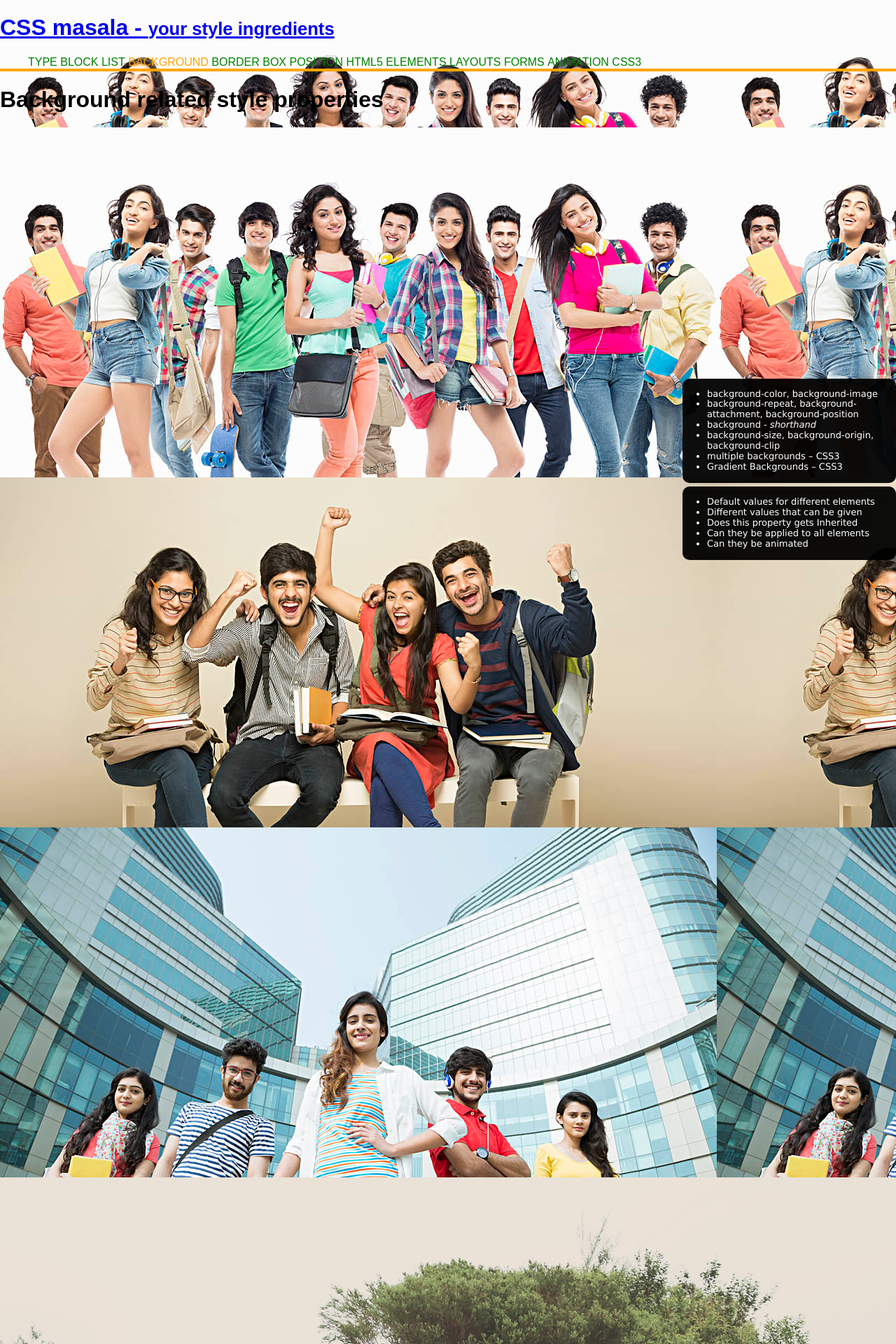
After one commit to kingkris/b14-gang, a PHP site: page /04-background.html in a window 1280 px wide. The commit adds this page. Shown: the top 1920 px of the page at 70% size. Run offline with PHP 8.4, Linux system fonts and the light colour scheme.

Commit message:
css properties for background

```diff
--- /dev/null
+++ b/02-css/04-background.html
@@ -0,0 +1,107 @@
+<!DOCTYPE html>
+<html lang="en">
+<head>
+	<meta charset="utf-8">
+	<meta http-equiv="X-UA-Compatible" content="IE=edge">
+	<title>Background related CSS properties</title>
+	<link rel="stylesheet" href="css/normalize.css">
+	<link rel="stylesheet" href="css/main.css">
+	<link rel="stylesheet" href="css/04-background.css">
+	<link rel="shortcut icon" href="favicon.ico">
+</head>
+<body>
+<header class="site-header">
+	<h1>
+		<a href="#">
+			CSS masala -
+			<small>your style ingredients</small>
+		</a>
+	</h1>
+	<nav>
+		<ul class="menu">
+			<li><a href="01-type.html">Type</a></li>
+			<li><a href="02-block.html">Block</a></li>
+			<li><a href="03-list.html">List</a></li>
+			<li class="active"><a href="04-background.html">Background</a></li>
+			<li><a href="05-border.html">Border</a></li>
+			<li><a href="06-box.html">Box</a></li>
+			<li><a href="07-position.html">Position</a></li>
+			<li><a href="08-html5-elements.html">html5 elements</a></li>
+			<li><a href="09-layouts.html">Layouts</a></li>
+			<li><a href="10-forms.html">Forms</a></li>
+			<li><a href="11-animation.html">Animation</a></li>
+			<li class="has-submenu"><a href="#">CSS3</a>
+					<ul class="submenu">
+						<li><a href="12-1-css3-properties.html">CSS3 Properties</a></li>
+						<li><a href="12-2-grids.html">Grids</a></li>
+						<li><a href="12-3-flex.html">Flex</a></li>
+					</ul>
+			</li>
+		</ul>
+	</nav>
+</header><!-- /.site-header -->
+<div class="container">
+	<h1 class="page-title">Background related style properties</h1>
+</div><!-- /.container -->
+
+<div class="wrap">
+<div class="img1"></div>
+<div class="img2"></div>
+<div class="img3"></div>
+<div class="img4"></div>
+<div class="lines"></div>
+	<div class="box green-box">
+		box1
+	</div>
+	<div class="box red-box">
+		box1
+	</div>
+	<div class="box img-box">
+		box1
+	</div>
+	<div class="box img-box1">
+		box1
+	</div>
+	<div class="box img-box2">
+		box1
+	</div>
+	<div class="box img-box3">
+		box1
+	</div>
+</div>
+
+
+
+<!--
++++++++++++++++++++++++++++++++++++++
+Questions n Properties
++++++++++++++++++++++++++++++++++++++
+-->
+<div class="spacer"></div>
+
+<div class="fixed-box questions">
+	<ul>
+		<li>Default values for different elements</li>
+		<li>Different values that can be given</li>
+		<li>Does this property gets Inherited</li>
+		<li>Can they be applied to all elements</li>
+		<li>Can they be animated</li>
+	</ul>
+</div><!-- /.questions -->
+<div class="fixed-box properties">
+	<ul>
+
+		<li>background-color, background-image</li>
+		<li>background-repeat, background-attachment,
+background-position</li>
+		<li>background <i>- shorthand</i>
+		<li>background-size, background-origin, background-clip</li>
+		<li>multiple backgrounds – CSS3</li>
+		<li>Gradient Backgrounds – CSS3</li>
+	</ul>
+</div><!-- /.properties -->
+
+
+
+</body>
+</html>
--- /dev/null
+++ b/02-css/css/04-background.css
@@ -0,0 +1,126 @@
+/* ==========================================================================
+    Few points to remeber for every CSS property
+    +++++++++++++++++++++++++++++++++++++++++++++++
+    • Default values for different elements
+    • Overriding & different values that can be given
+    • Inheritence
+    • Can they be applied to all elements
+    • Can they be animated
+   ========================================================================== */
+/*
+
+Background related style properties
++++++++++++++++++++++++++++++++++++++++++++
+
+~  background-color -
+    ^ default value transparent
+    ^ This property doesn't gets inherited
+    ^ This property can be applied to all elements
+    ^ You can animate
+~  background-image - url()
+    ^ default value none
+    ^ This property doesn't gets inherited
+    ^ This property can be applied to all elements
+    ^ You can animate
+
+~  background-repeat: repeat | no-repeat | repeat-x | repeat-y
+    ^ default value is repeat
+    ^ This property doesn't gets inherited
+    ^ This property can be applied to all elements
+    ^ You can't animate
+
+~  background-attachment- fixed | scroll
+
+
+
+
+
+background-position
+background [color image repeat attachment position]
+background-size – contain, cover
+background-origin – border-box, padding-box, content-box
+background-clip –
+multiple backgrounds – CSS3
+Gradient Backgrounds – CSS3
+
+
+
+auto;
+inherit;
+
+Background related important links
++++++++++++++++++++++++++++++++++++++++++++
+
+https://developer.mozilla.org/en/docs/Web/CSS/background-color
+*/
+
+/* ==========================================================================
+   Demo of Background related properties
+   ========================================================================== */
+
+body{
+  background-image: url('../img/SM457150.jpg');
+  background-attachment: fixed;
+}
+.box{
+  width:300px;
+  height:400px;
+  border:solid 1px red;
+}
+.red-box{
+  background-color:white;
+  background-image: url('../img/diamond-pattern.png');
+}
+.green-box{
+  background-color:white;
+  background-image: url('../img/diagnal-lines-pattern.png');
+  background-repeat: repeat-y;
+}
+.img-box{
+  background-image: url(../img/miss-hillary.jpg);
+}
+
+.img-box1{
+  background-image: url(../img/bullet-01.png);
+}
+.img-box2{
+  background-image: url(../img/SM457150.jpg);
+  background-color:red;
+}
+.img-box3{
+  background-image: url(../img/frnds-transparent-bg.png);
+  background-color:grey;
+}
+.bars{
+  min-height: 500px;
+  background-image: url('../img/diagnal-lines-pattern.png');
+}
+.lines{
+  min-height: 500px;
+  background-image: url('../img/diamond-pattern.png');
+  background-attachment: fixed;
+}
+
+.img1{
+  background-image: url('../img/SM457150.jpg');
+  min-height:500px;
+  background-attachment: fixed;
+}
+
+.img2{
+  background-image: url('../img/SM487097.jpg');
+  min-height:500px;
+  background-attachment: scroll;
+}
+
+.img3{
+  min-height:500px;
+  background-image: url('../img/SM517083.jpg');
+  background-attachment: fixed;
+}
+.img4{
+  background-image: url('../img/horse-1210043_1920.jpg');
+  min-height:500px;
+  background-attachment: fixed;
+  background-size: cover;
+}
```
Also changed, not shown: 02-css/css/03-list.css (+0 -7 lines), 02-css/img/SM457150.jpg (added), 02-css/img/SM487097.jpg (added), 02-css/img/SM517083.jpg (added), 02-css/img/diagnal-lines-pattern.png (added), 02-css/img/diamond-pattern.png (added), 02-css/img/frnds-transparent-bg.png (added), 02-css/img/horse-1210043_1920.jpg (added).
